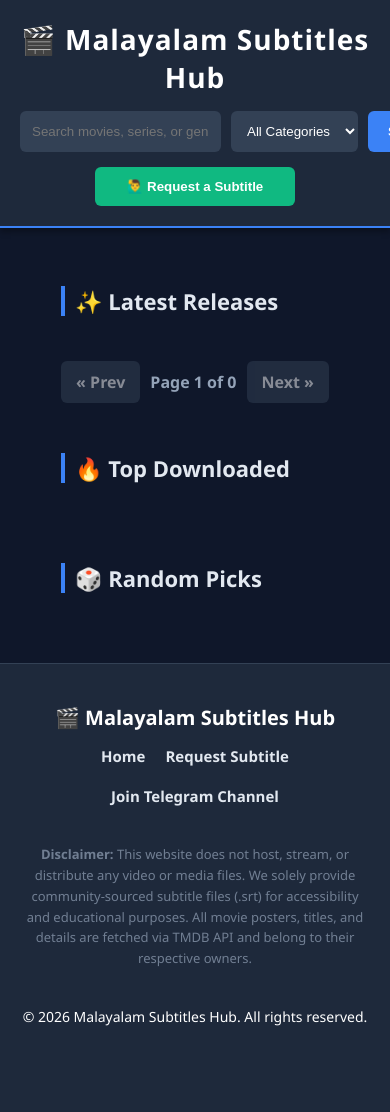
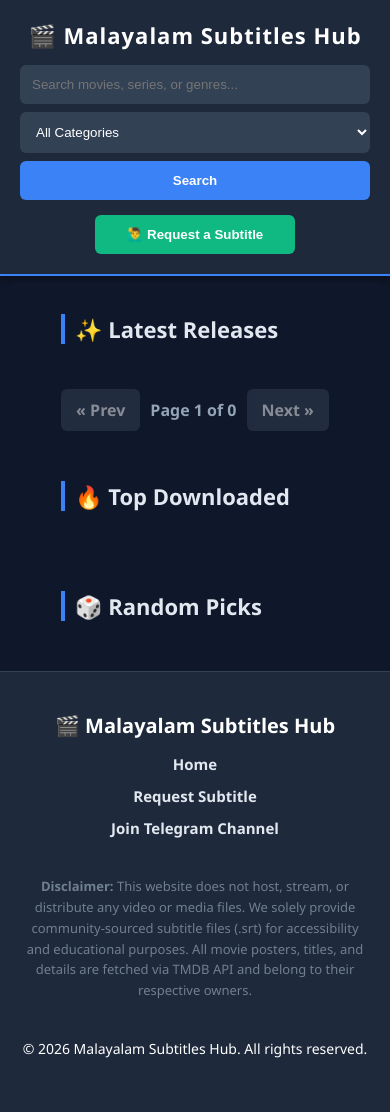
Before and after one commit to filestoreapp/MalayalamSubtitles, a Flask app: page / in a window 390 px wide; the page is wider, and only the part inside the window is pictured. Before the commit the page ends 1026 px from the top of that part, so only its background shows below. Run offline with Flask 3, Linux system fonts and the light colour scheme; data comes from the database, SQL or seed files in the repository; data that the repository does not hold is empty.

Commit message:
Update index.html

```diff
--- a/templates/index.html
+++ b/templates/index.html
@@ -52,6 +52,23 @@
         .footer-links a:hover { color: var(--accent); }
         .disclaimer { font-size: 13px; line-height: 1.6; opacity: 0.7; }
         .copyright { font-size: 14px; margin-top: 10px; color: white; }
+
+        /* ========================================= */
+        /* 📱 MOBILE RESPONSIVE FIXES                */
+        /* ========================================= */
+        @media (max-width: 600px) {
+            h1 { font-size: 22px; }
+            /* Stack search bar items vertically */
+            .search-container { flex-direction: column; gap: 8px; }
+            .container { margin: 20px auto; }
+            /* Shrink grid to fit 2 posters side-by-side on phones */
+            .media-grid { grid-template-columns: repeat(auto-fill, minmax(140px, 1fr)); gap: 12px; }
+            .horizontal-scroll .movie-card { width: 140px; }
+            .movie-info { padding: 10px; }
+            .movie-title { font-size: 14px; }
+            /* Stack footer links neatly */
+            .footer-links { flex-direction: column; gap: 12px; }
+        }
     </style>
 </head>
 <body>
```
